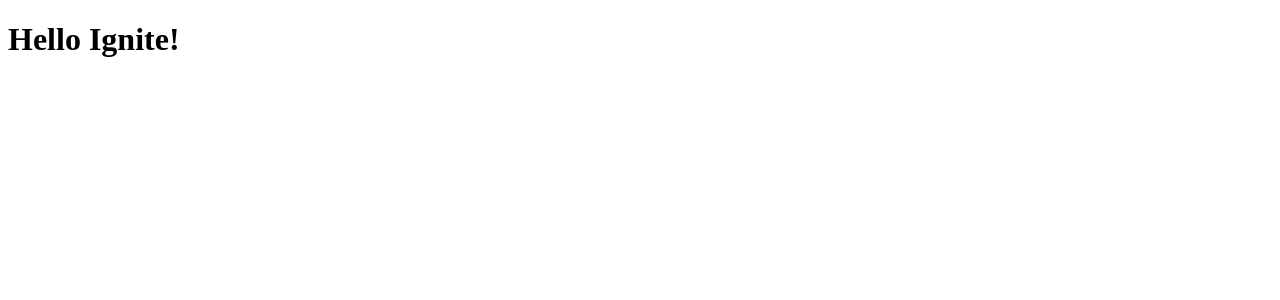
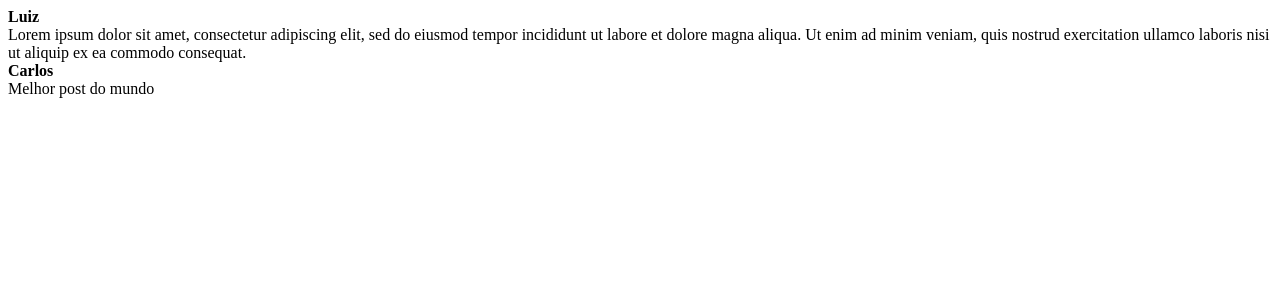
Before and after one commit to luizfranzon/ignite-reactJS, a React (Vite) app in the folder aulas/01-fundamentos-do-react/: page / in a window 1280 px wide. Shown: the top 300 px of the page. Built offline with nearby package versions, Linux system fonts and the light colour scheme.

Commit message:
:art: Criado Component Post

```diff
--- a/aulas/01-fundamentos-do-react/src/App.jsx
+++ b/aulas/01-fundamentos-do-react/src/App.jsx
@@ -1,6 +1,17 @@
+import { Post } from "./Post"
+
 export function App() {
 
     return (
-        <h1>Hello Ignite!</h1>
+        <div>
+            <Post
+                author="Luiz"
+                content="Lorem ipsum dolor sit amet, consectetur adipiscing elit, sed do eiusmod tempor incididunt ut labore et dolore magna aliqua. Ut enim ad minim veniam, quis nostrud exercitation ullamco laboris nisi ut aliquip ex ea commodo consequat."
+            />
+            <Post
+                author="Carlos"
+                content="Melhor post do mundo "
+            />
+        </div>
     )
 }
--- /dev/null
+++ b/aulas/01-fundamentos-do-react/src/Post.jsx
@@ -0,0 +1,9 @@
+export function Post(props) {
+    return(
+        <div>
+            <strong>{props.author}</strong>
+            <br />
+            <span>{props.content}</span>
+        </div>
+    )
+}
```
